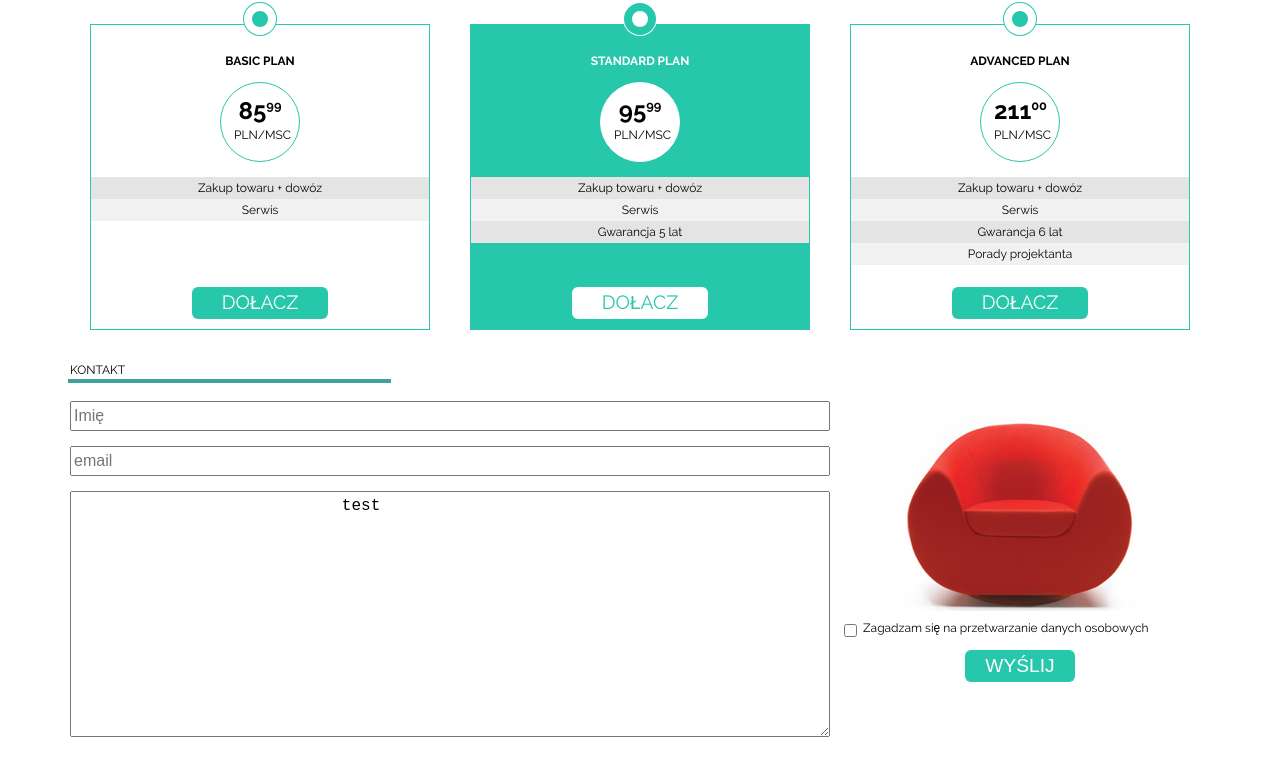
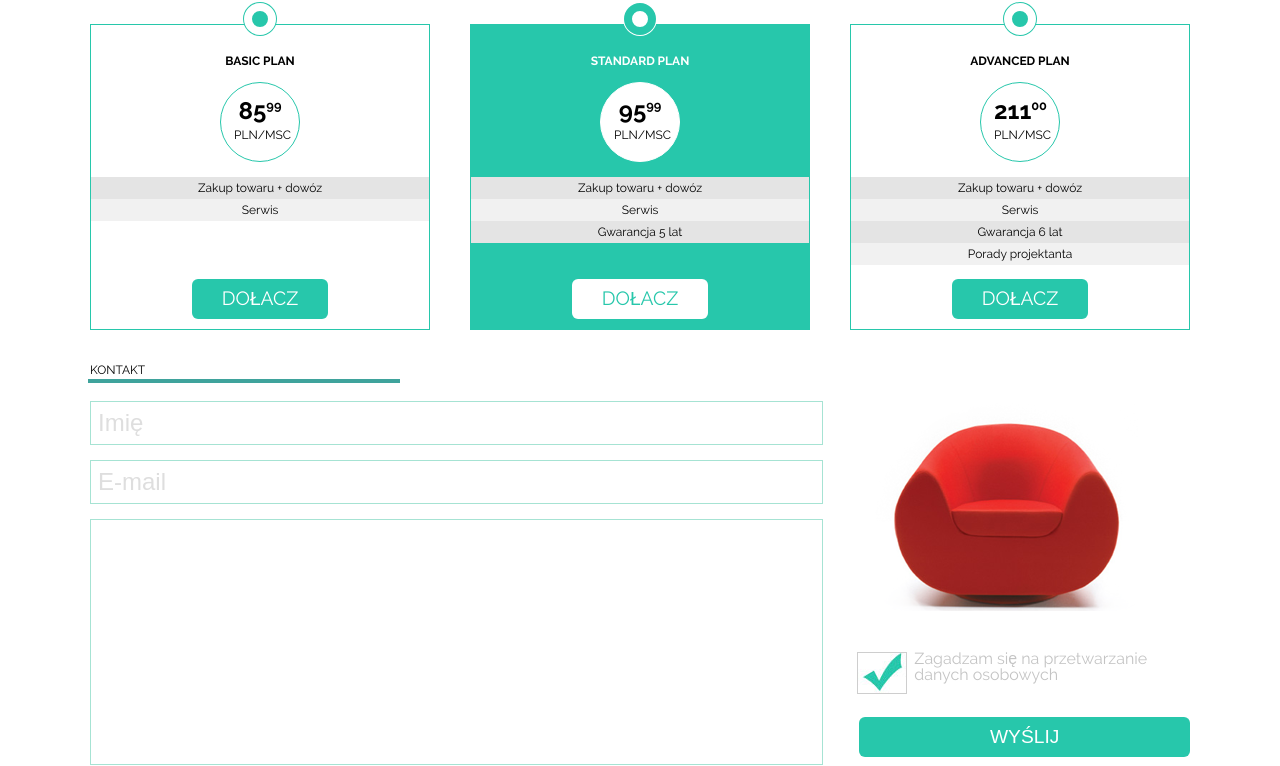
Before and after one commit to szymonWojcikowski/sit_on_chair, a plain HTML site: page index.html in a window 1280 px wide. Shown: the part 700-1466 px from the top of the page. Drawn offline with Linux system fonts and the light colour scheme.

Commit message:
form styling

```diff
--- a/css/style.css
+++ b/css/style.css
@@ -54,14 +54,16 @@ sup {
 .btn {
     text-align: center;
     text-transform: uppercase;
-    height: 2rem;
-    line-height: 2rem;
+    height: 2.5rem;
+    line-height: 2.5rem;
     font-size: 1.2rem;
     background-color: #27c7ab;
     color: #FFFFFF;
+    margin-top: 10px;
     padding: 0 20px;
     border-radius: 6px;
     border: 0 solid #27c7ab;
+    cursor: pointer;
 }
 
 section {
@@ -116,6 +118,20 @@ header .flex h1, header .flex nav {
 .dropdown a {
     text-transform: initial;
     font-weight: 400;
+}
+
+.dropdown:before {
+    content: "";
+    display: block;
+    position: absolute;
+    top: -8px;
+    left: 50%;
+    margin-left: -10px;
+    width: 0;
+    height: 0;
+    border-left: 10px solid transparent;
+    border-right: 10px solid transparent;
+    border-bottom: 8px solid black;
 }
 
 .menu li:hover > .dropdown {
@@ -187,6 +203,10 @@ ul {
     width: calc(100% - 10px);
     padding: 15px;
     background-color: rgba(255, 255, 255, .3);
+}
+
+.prod-name {
+    text-transform: uppercase;
 }
 
 .box {
@@ -328,6 +348,11 @@ input[type="radio"]:checked + .card label {
 
 
 /*------section .contact-form-------*/
+
+.contact-form fieldset {
+    padding: 0 20px;
+}
+
 .contact-form legend {
     width: 40%;
     margin-bottom: 20px;
@@ -352,20 +377,95 @@ input[type="radio"]:checked + .card label {
 
 .contact-form input[type="text"], .contact-form input[type="email"], .contact-form textarea {
     margin-bottom: 15px;
-    font-size: 1rem;
-    line-height: 1.5rem;
+    font-size: 1.5rem;
+    line-height: 2.5rem;
+    cursor: cell;
+    border: 1px solid #A6E3D3;
 }
 
-.contact-form img, .contact-form input[type="checkbox"], .contact-form input[type="submit"] {
+.contact-form input[type="submit"] {
+    cursor: pointer;
+    align-self: stretch;
+    margin-left: 36px;
+}
 
+
+.contact-form label[for="checkbox"] {
+    margin-top: 30px;
+    padding-left: 36px;
+    font-size: 1rem;
+    color: #C4C4C4;
+}
+/* --- Problem z FF, zamiast input:after ostylować checked + label:after---*/
+.contact-form input[type="checkbox"] {
+    position: relative;
+    width: 48px;
+    height: 40px;
+    float: left;
+    border: 1px ridge #CECECE;
+}
+
+.contact-form input[type="checkbox"]:after {
+    content: "";
+    display: block;
+    width: 48px;
+    height: 40px;
+    position: absolute;
+    top: -2px;
+    left: -6px;
+    border: 1px ridge #CECECE;
+    background: #27c7ab;
+}
+
+.contact-form input[type="checkbox"]:checked:after {
+    content: "";
+    display: block;
+    width: 48px;
+    height: 40px;
+    position: absolute;
+    top: -2px;
+    left: -6px;
+    border: 1px ridge #CECECE;
+    background: #27c7ab url("../images/form_ok.jpg") no-repeat;
 }
 
 .contact-form label {
     display: inline-block;
     width: 100%;
     padding: 10px;
+    cursor: pointer;
 }
+
+textarea {
+    resize: none;
+}
+
+input::placeholder, textarea::placeholder {
+    padding-left: 5px;
+    color: #DEDEDE;
+}
+
+
+
 /*------footer-------*/
+
+footer .flex {
+    align-items: center;
+}
+
+footer .copy {
+    flex: 4;
+}
+
+footer .socials {
+    flex: 1;
+}
+
+footer h4 {
+    flex: 1;
+    text-transform: uppercase;
+}
+
 
 .socials li {
     display: inline-block;
--- a/index.html
+++ b/index.html
@@ -45,17 +45,18 @@
             <ul class="boxes flex">
                 <li class="box">
                     <figure><img src="images/box1_img.jpg" alt="Chair Clair">
-                        <figcaption class="emphasis">Chair Clair</figcaption>
+                        <figcaption class="emphasis">Chair <span class="prod-name">Clair</span></figcaption>
                     </figure>
                 </li>
                 <li class="box">
                     <figure><img src="images/box2_img.jpg" alt="Chair Margherita">
-                        <figcaption class="emphasis">Chair Margherita</figcaption>
+                        <figcaption class="emphasis">Chair <span class="prod-name">Margherita</span></figcaption>
                     </figure>
                 </li>
                 <li class="box">
                     <h1 class="emphasis">Nasze produkty</h1>
                     <p>Lorem ipsum dolor sit amet, consectetur adipisicing elit. Aliquid assumenda debitis, doloremque impedit laborum molestias qui repellendus reprehenderit.</p>
+                    <p>Lorem ipsum dolor sit amet, consectetur adipisicing elit. Dicta dolorem et id ipsam laudantium maiores nulla possimus quo repellat veritatis! Impedit, ipsum, laborum.</p>
                 </li>
             </ul>
         </main>
@@ -128,19 +129,18 @@
                    <div class="flex">
 
                         <div class="form-data">
-                            <input type="text" name="" id="" placeholder="Imię">
-                            <input type="email" name="" id="" placeholder="email">
-                            <textarea name="" id=""
+                            <input type="text" name="name" id="name" placeholder="Imię">
+                            <input type="email" name="email" id="email" placeholder="E-mail">
+                            <textarea name="message" id="message"
                                   cols="30"
-                                  rows="10">
-                            test
+                                  rows="6" placeholder="Wiadomość">
                             </textarea>
                         </div>
 
                         <div class="form-check-and-submit">
                             <img src="images/red_chair.png" alt="Red chair">
-                            <label>
-                                <input type="checkbox" name="privacy" id="">
+                            <label for="checkbox">
+                                <input type="checkbox" name="privacy" id="checkbox" checked>
                                 Zagadzam się na przetwarzanie danych osobowych
                             </label>
                             <input type="submit" value="Wyślij" class="btn">
```
